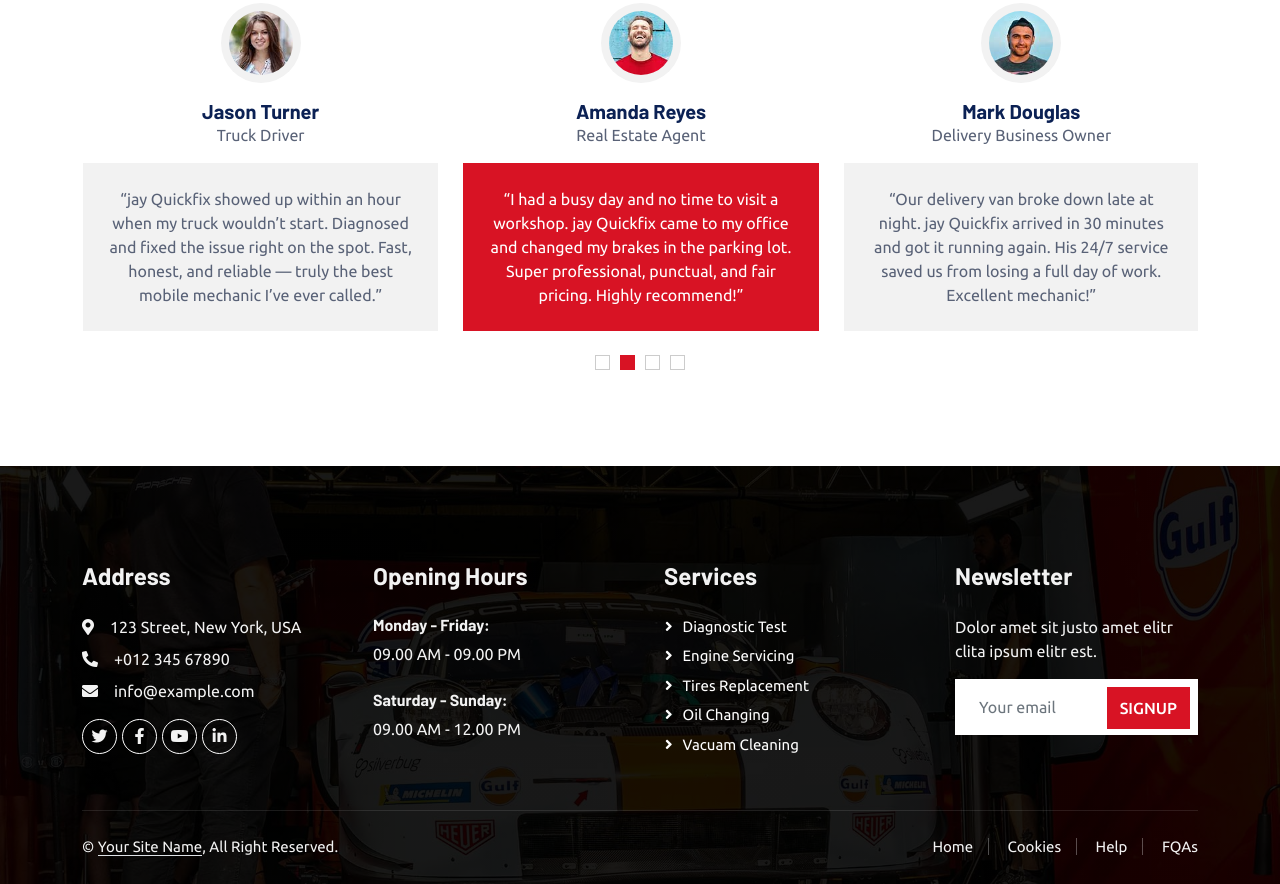
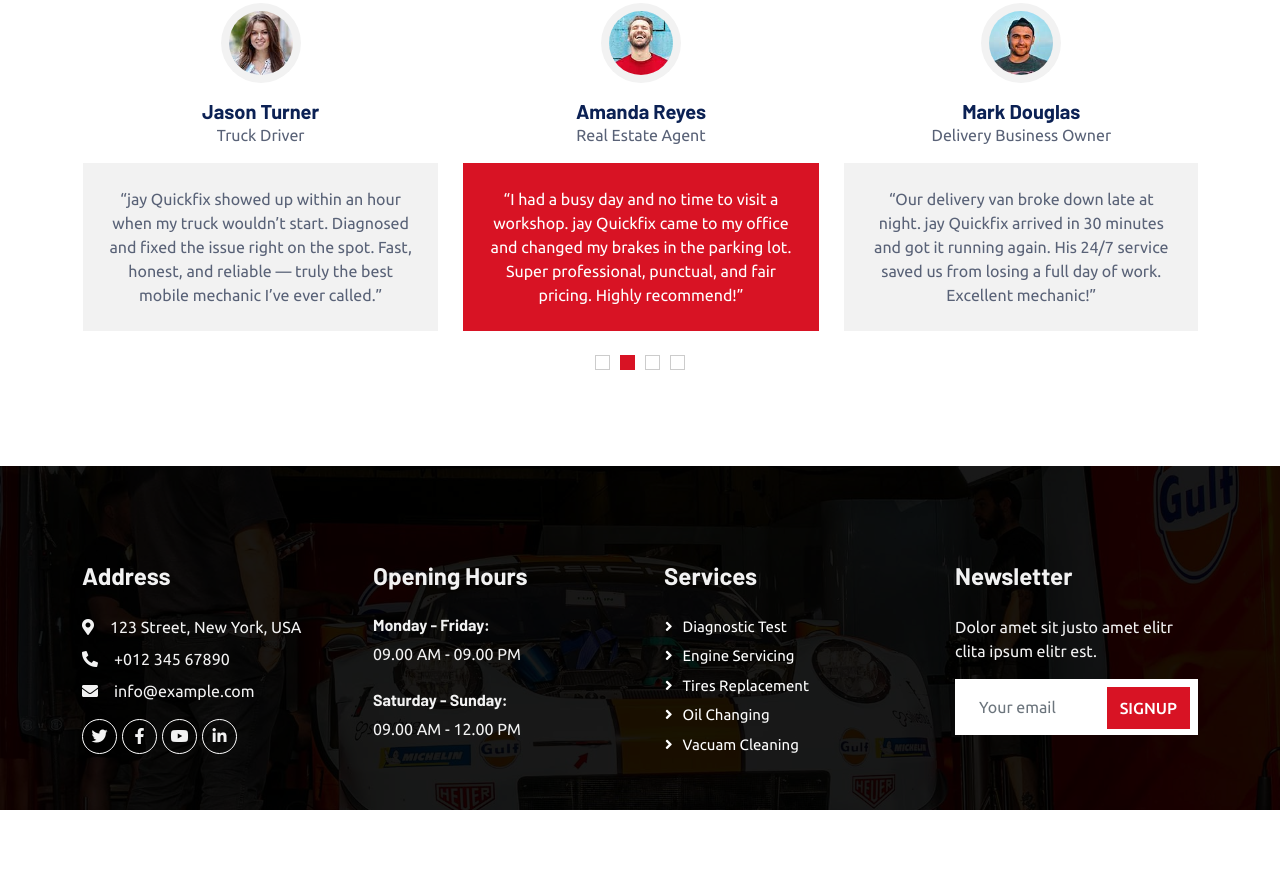
Before and after one commit to MEETRATHOD006/JayQuickfix, a plain HTML site: page index.html in a window 1280 px wide. Shown: the part 4202-5086 px from the top of the page. After the commit the page ends 5012 px from the top, so only its background shows below. Drawn offline with nearby package versions, Linux system fonts and the light colour scheme.

Commit message:
Update index.html

```diff
--- a/index.html
+++ b/index.html
@@ -647,25 +647,6 @@
                 </div>
             </div>
         </div>
-        <div class="container">
-            <div class="copyright">
-                <div class="row">
-                    <div class="col-md-6 text-center text-md-start mb-3 mb-md-0">
-                        &copy; <a class="border-bottom" href="#">Your Site Name</a>, All Right Reserved.
-
-
-                    </div>
-                    <div class="col-md-6 text-center text-md-end">
-                        <div class="footer-menu">
-                            <a href="">Home</a>
-                            <a href="">Cookies</a>
-                            <a href="">Help</a>
-                            <a href="">FQAs</a>
-                        </div>
-                    </div>
-                </div>
-            </div>
-        </div>
     </div>
     <!-- Footer End -->
 
```
